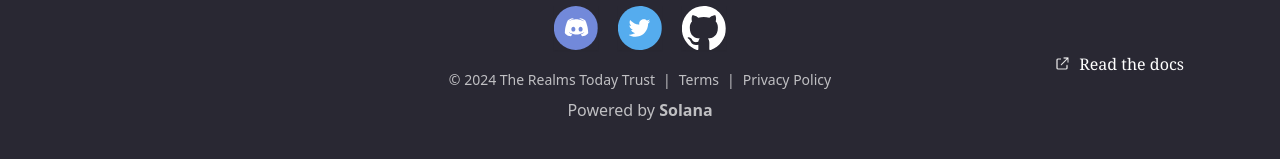
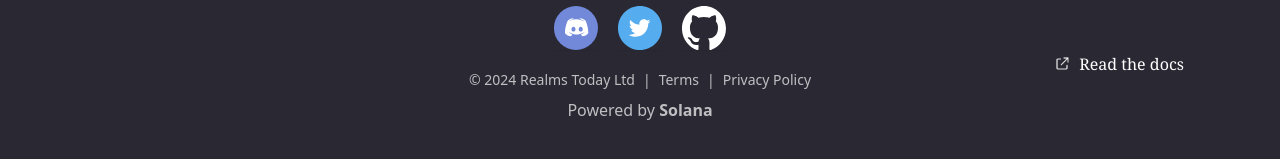
Before and after one commit to solana-labs/governance-ui-landing, a Next.js app: page / in a window 1280 px wide. Shown: the part 8047-8206 px from the top of the page. Built offline with nearby package versions, Linux system fonts and the light colour scheme; no server answers; a web font is replaced by a local one.

Commit message:
feat: update footer (#26)

```diff
--- a/src/components/Footer.tsx
+++ b/src/components/Footer.tsx
@@ -56,9 +56,7 @@ export default function Footer(props: Props) {
           >
             <SocialIcons className='mb-5' trackingContext='footer' />
             <div className='flex justify-center space-x-2 text-sm opacity-70'>
-              <div className='whitespace-nowrap'>
-                © 2024 The Realms Today Trust
-              </div>
+              <div className='whitespace-nowrap'>© 2024 Realms Today Ltd</div>
               {/**
                * We aren't going to include the privacy policy for now
                * <span>|</span>
--- a/src/pages/index.tsx
+++ b/src/pages/index.tsx
@@ -10,9 +10,8 @@ import Metrics from '@/components/Metrics';
 import NavBar from '@/components/NavBar';
 import RealmsCommunity from '@/components/RealmsCommunity';
 import SolanaStandard from '@/components/SolanaStandard';
+import TermsPopupModal from '@/components/TermsPopupModal';
 import TrackViewportEnter from '@/components/TrackViewportEnter';
-
-import TermsPopupModal from '@/TermsPopupModal';
 
 const Index = () => {
   usePageViewTracking('index');
```
Also changed, not shown: src/components/TermsPopupModal.tsx (renamed from src/TermsPopupModal.tsx).
